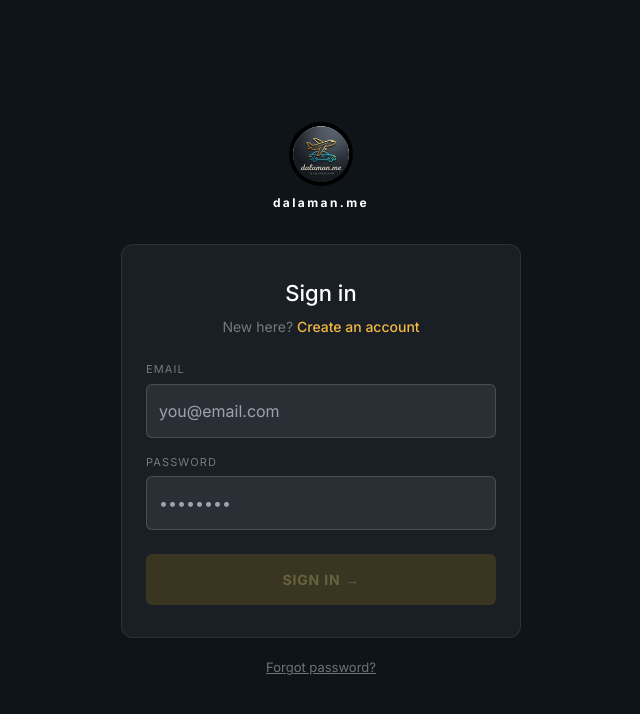
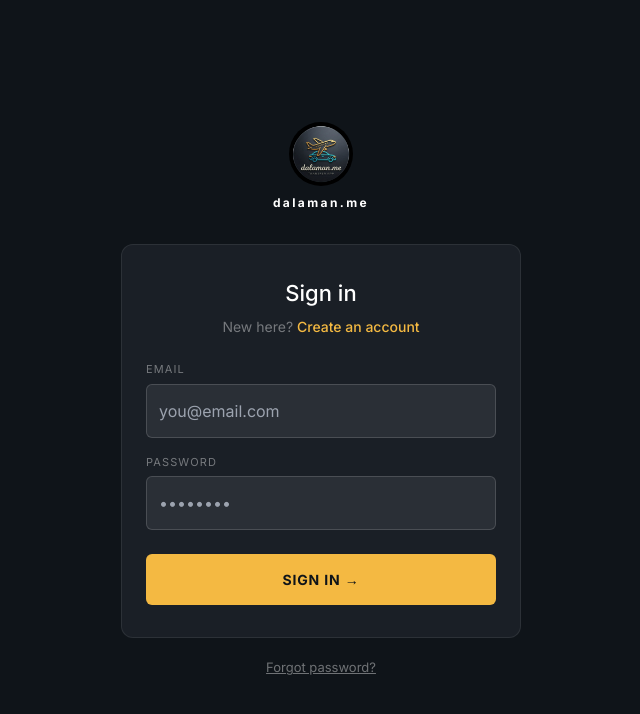
Before and after one commit to myicmeler/dalamanair, a Next.js app: page /auth/signin in a window 1280 px wide. Shown: the top 714 px of the page, without its empty margins (319-959 px from the left). Built offline with nearby package versions, Linux system fonts and the light colour scheme; no server answers.

Commit message:
Add files via upload

```diff
--- a/app/auth/signin/page.tsx
+++ b/app/auth/signin/page.tsx
@@ -1,5 +1,5 @@
 'use client'
-import { useState, useEffect, Suspense } from 'react'
+import { useState, useRef, useEffect, Suspense } from 'react'
 import { useRouter, useSearchParams } from 'next/navigation'
 import Link from 'next/link'
 import Image from 'next/image'
@@ -10,40 +10,41 @@ const S = {
   card: { width:'100%', maxWidth:'400px', background:'#1a1f26', border:'1px solid rgba(255,255,255,0.08)', borderRadius:'12px', padding:'32px 24px', boxSizing:'border-box' as const },
   label: { display:'block' as const, fontSize:'11px', letterSpacing:'0.1em', textTransform:'uppercase' as const, color:'rgba(255,255,255,0.4)', marginBottom:'6px' },
   input: { display:'block' as const, width:'100%', boxSizing:'border-box' as const, fontSize:'16px', padding:'14px 12px', background:'#2a2f36', border:'1px solid rgba(255,255,255,0.15)', borderRadius:'6px', color:'#ffffff', outline:'none', fontFamily:'inherit' },
-  btn: (on: boolean) => ({ display:'block' as const, width:'100%', boxSizing:'border-box' as const, padding:'15px', border:'none', borderRadius:'6px', fontSize:'14px', fontWeight:700, letterSpacing:'0.06em', textTransform:'uppercase' as const, fontFamily:'inherit', background: on ? '#f4b942' : '#3a3520', color: on ? '#0f1419' : '#666340', cursor: on ? 'pointer' as const : 'not-allowed' as const }),
 }
 
 function SignInContent() {
-  const router = useRouter()
   const params = useSearchParams()
   const supabase = createClient() as any
-  const [email, setEmail] = useState('')
-  const [password, setPassword] = useState('')
+  const emailRef = useRef<HTMLInputElement>(null)
+  const passwordRef = useRef<HTMLInputElement>(null)
   const [error, setError] = useState('')
   const [loading, setLoading] = useState(false)
   const redirect = params.get('redirect') ?? '/'
 
   useEffect(() => {
     supabase.auth.getSession().then(({ data: { session } }: any) => {
-      if (session) router.replace(decodeURIComponent(redirect))
+      if (session) window.location.href = decodeURIComponent(redirect)
     })
   }, [])
 
   async function handleSignIn() {
-    if (!email || !password || loading) return
+    const emailVal = emailRef.current?.value ?? ''
+    const passwordVal = passwordRef.current?.value ?? ''
+    if (!emailVal || !passwordVal || loading) return
     setLoading(true)
     setError('')
-    const { error } = await supabase.auth.signInWithPassword({ email, password })
+    const { error } = await supabase.auth.signInWithPassword({
+      email: emailVal,
+      password: passwordVal,
+    })
     if (error) {
       setError(error.message)
       setLoading(false)
       return
     }
-    router.replace(decodeURIComponent(redirect))
-    router.refresh()
+    // Force full page reload so Nav re-reads the session
+    window.location.href = decodeURIComponent(redirect)
   }
-
-  const on = !!(email && password && !loading)
 
   return (
     <div style={S.page}>
@@ -61,18 +62,26 @@ function SignInContent() {
 
         <div style={{marginBottom:'16px'}}>
           <label style={S.label}>Email</label>
-          <input type="email" autoComplete="email" value={email} placeholder="you@email.com"
-            onChange={e => setEmail(e.target.value)}
-            onKeyDown={e => e.key==='Enter' && handleSignIn()}
-            style={S.input} />
+          <input
+            ref={emailRef}
+            type="email"
+            autoComplete="email"
+            placeholder="you@email.com"
+            onKeyDown={e => e.key === 'Enter' && handleSignIn()}
+            style={S.input}
+          />
         </div>
 
         <div style={{marginBottom:'24px'}}>
           <label style={S.label}>Password</label>
-          <input type="password" autoComplete="current-password" value={password} placeholder="••••••••"
-            onChange={e => setPassword(e.target.value)}
-            onKeyDown={e => e.key==='Enter' && handleSignIn()}
-            style={S.input} />
+          <input
+            ref={passwordRef}
+            type="password"
+            autoComplete="current-password"
+            placeholder="••••••••"
+            onKeyDown={e => e.key === 'Enter' && handleSignIn()}
+            style={S.input}
+          />
         </div>
 
         {error && (
@@ -81,7 +90,18 @@ function SignInContent() {
           </div>
         )}
 
-        <button onClick={handleSignIn} disabled={!on} style={S.btn(on)}>
+        <button
+          onClick={handleSignIn}
+          disabled={loading}
+          style={{
+            display:'block', width:'100%', boxSizing:'border-box' as const,
+            padding:'15px', border:'none', borderRadius:'6px',
+            fontSize:'14px', fontWeight:700, letterSpacing:'0.06em',
+            textTransform:'uppercase' as const, fontFamily:'inherit',
+            background: loading ? '#b8892e' : '#f4b942',
+            color:'#0f1419', cursor: loading ? 'not-allowed' : 'pointer',
+          }}
+        >
           {loading ? 'Signing in...' : 'Sign in →'}
         </button>
       </div>
```
